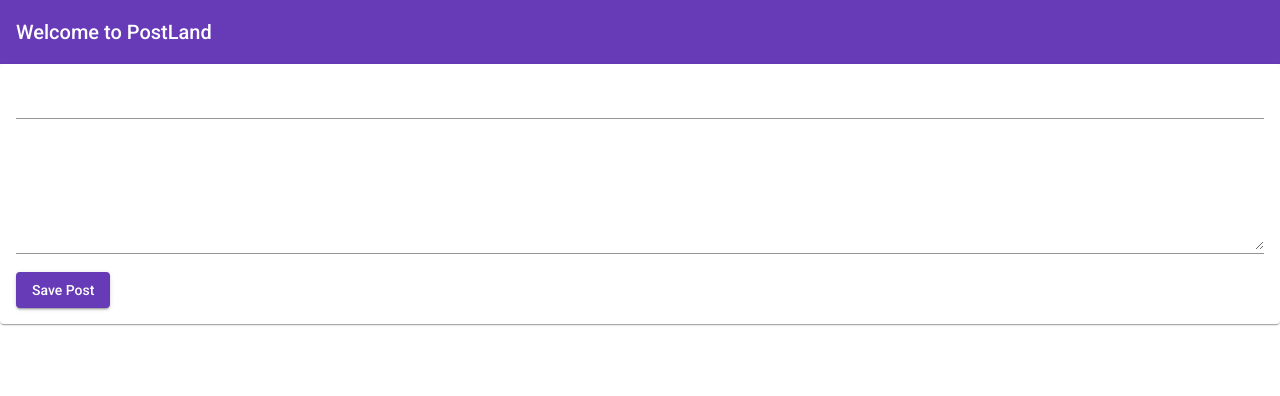
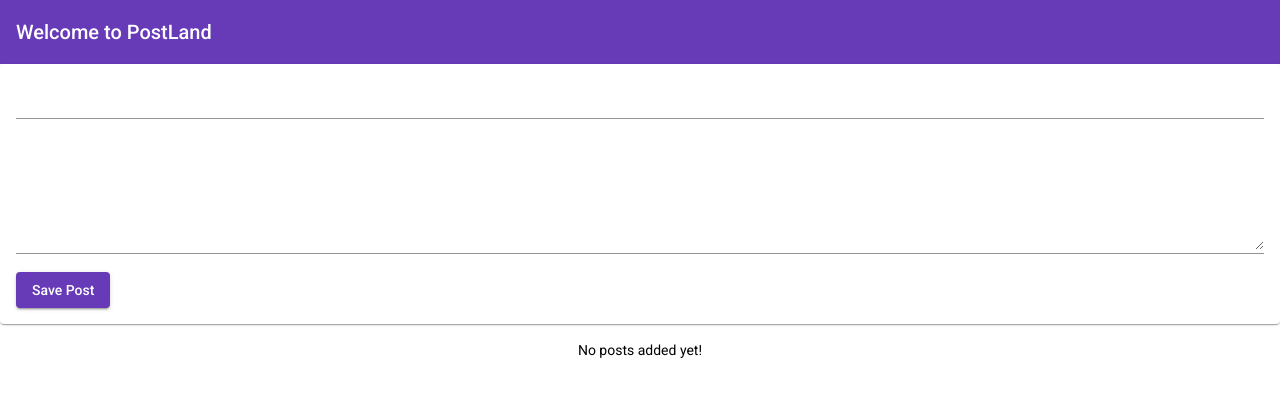
Before and after one commit to zohaibqaiser55/WebApp, an Angular app: page / in a window 1280 px wide. Shown: the top 396 px of the page. Built offline with nearby package versions, Linux system fonts and the light colour scheme.

Commit message:
here i have added a simple expansion panel below the text field (by creating a seperate component //PostList component)

```diff
--- a/src/app/app.component.html
+++ b/src/app/app.component.html
@@ -4,4 +4,5 @@
 <!--seperating the post creat componenr from the header tool -->
 <main>
  <app-post-create></app-post-create>
+ <app-post-list></app-post-list>
 </main>
--- a/src/app/app.module.ts
+++ b/src/app/app.module.ts
@@ -6,26 +6,31 @@ import {MatCardModule} from '@angular/material/card';
 import {MatButtonModule} from '@angular/material/button';
 import { AppComponent } from './app.component';
 import {MatToolbarModule} from '@angular/material/toolbar';
+import {MatExpansionModule} from '@angular/material/expansion';
 
 
 
 import {PostCreateComponent} from './posts/post-create/post-create.component';
 import { BrowserAnimationsModule } from '@angular/platform-browser/animations'
 import { HeaderComponent} from "./header/header.component"
+import { PostListComponent } from './posts/post-list/post-list.component';
 
 @NgModule({
   declarations: [
+    //declaring so can use the components that i created
     AppComponent,
-    PostCreateComponent,HeaderComponent
+    PostCreateComponent,HeaderComponent,PostListComponent
   ],
   imports: [
+    //all the material components that we import for styling the front end
     BrowserModule,
     FormsModule,
     BrowserAnimationsModule,
     MatInputModule,
     MatCardModule,
     MatButtonModule,
-    MatToolbarModule
+    MatToolbarModule,
+    MatExpansionModule
   ],
   providers: [],
   bootstrap: [AppComponent]
--- /dev/null
+++ b/src/app/posts/post-list/post-list.component.css
@@ -0,0 +1,8 @@
+:host {
+    display: block;
+    margin-top: 1rem;
+  }
+
+  .info-text {
+    text-align: center;
+  }
--- /dev/null
+++ b/src/app/posts/post-list/post-list.component.html
@@ -0,0 +1,10 @@
+
+<mat-accordion multi="true" *ngIf="posts.length > 0">
+    <mat-expansion-panel *ngFor="let post of posts">
+      <mat-expansion-panel-header>
+        {{ post.title }}
+      </mat-expansion-panel-header>
+      <p>{{ post.content }}</p>
+    </mat-expansion-panel>
+  </mat-accordion>
+  <p class="info-text mat-body-1" *ngIf="posts.length <= 0">No posts added yet!</p>
```
Also changed, not shown: src/app/posts/post-list/post-list.component.ts (added, +15 -0 lines).
